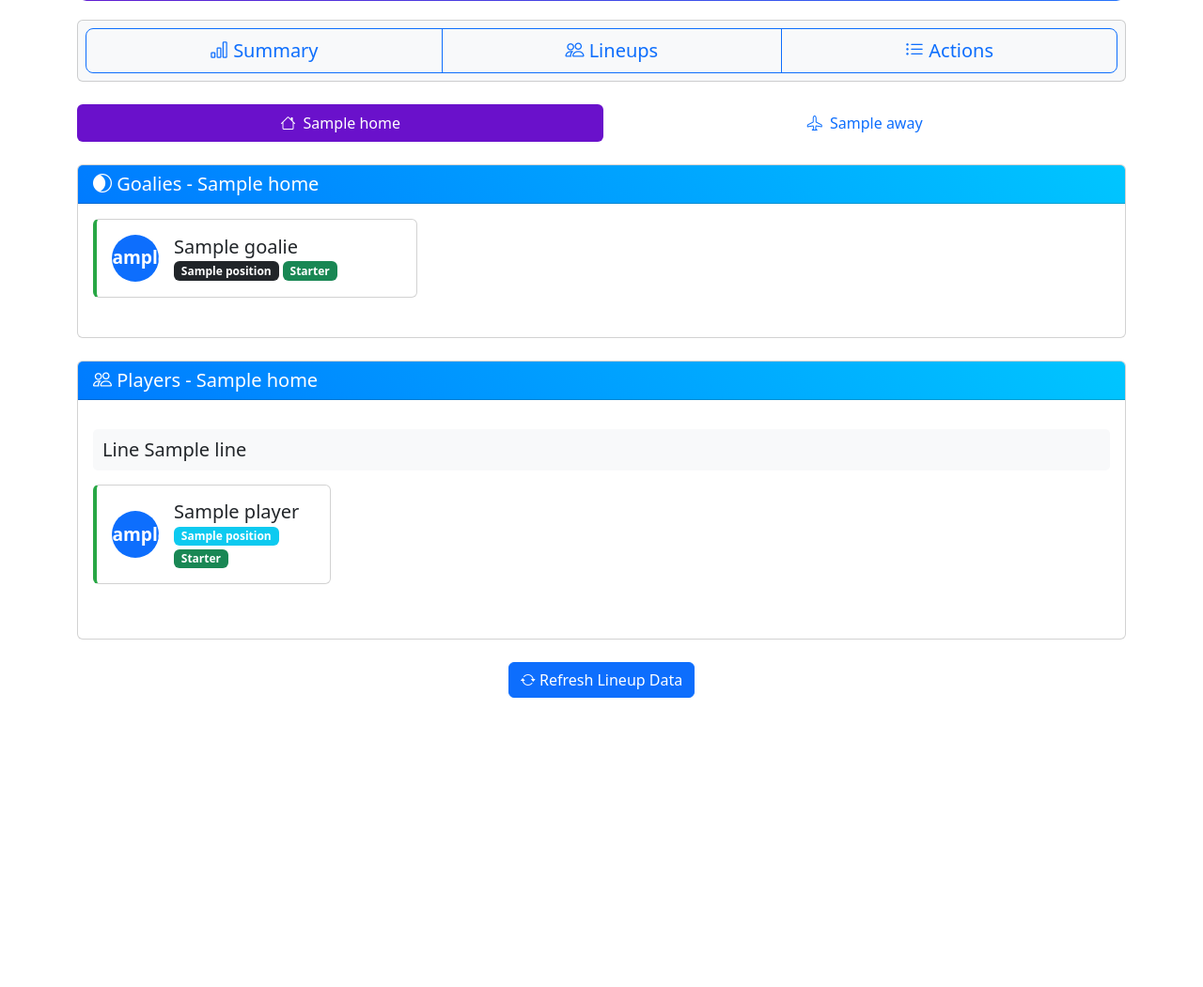
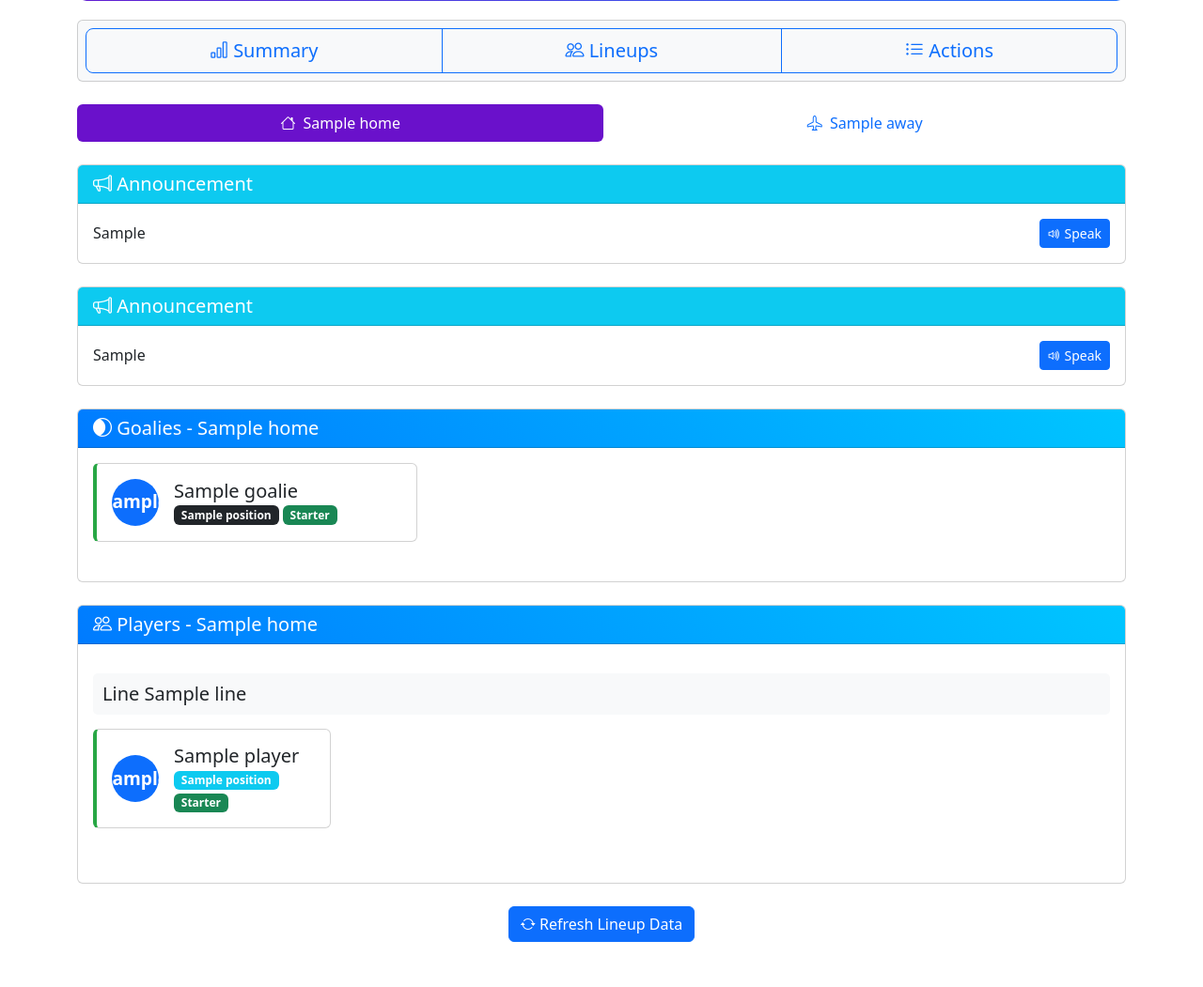
Before and after one commit to Shimmy/swehockey, a Flask app: template templates/lineups.html in a window 1280 px wide. Shown: the part 266-1317 px from the top of the page at 94% size. Before the commit the page ends 1009 px from the top, so only its background shows below. Run offline with Flask 3, Linux system fonts and the light colour scheme; the template is opened without the code that fills it: most values are stand-ins (such as "Sample title", 1, 10 or a date in 2020).

Commit message:
Welcome and lineup announce

```diff
--- a/app.py
+++ b/app.py
@@ -53,7 +53,9 @@ def lineups():
     if current_game is None:
         flash('No game loaded', 'warning')
         return redirect(url_for('index'))
-    return render_template('lineups.html', game=current_game)
+    lineups_announce = announcer.announce_lineups(current_game)
+    welcome_announce = announcer.announce_welcome(current_game)
+    return render_template('lineups.html', game=current_game, lineups_announce=lineups_announce, welcome_announce=welcome_announce)
 
 @app.route('/actions')
 def actions():
--- a/templates/lineups.html
+++ b/templates/lineups.html
@@ -36,6 +36,46 @@
         </ul>
     </div>
 </div>
+{% if welcome_announce %}
+<div class="row mb-4">
+    <div class="col-md-12">
+        <div class="card">
+            <div class="card-header bg-info text-white">
+                <h5 class="mb-0"><i class="bi bi-megaphone"></i> Announcement</h5>
+            </div>
+            <div class="card-body">
+                <div class="d-flex justify-content-between align-items-center">
+                    <p class="mb-0">{{ welcome_announce }}</p>
+                    <button class="btn btn-sm btn-primary speak-btn" data-text="{{ welcome_announce }}" data-event-id="welcome">
+                        <i class="bi bi-volume-up"></i> Speak
+                    </button>
+                </div>
+                <audio id="audio-welcome" controls style="display: none; width: 100%; margin-top: 10px;"></audio>
+            </div>
+        </div>
+    </div>
+</div>
+{% endif %}
+{% if lineups_announce %}
+<div class="row mb-4">
+    <div class="col-md-12">
+        <div class="card">
+            <div class="card-header bg-info text-white">
+                <h5 class="mb-0"><i class="bi bi-megaphone"></i> Announcement</h5>
+            </div>
+            <div class="card-body">
+                <div class="d-flex justify-content-between align-items-center">
+                    <p class="mb-0">{{ lineups_announce }}</p>
+                    <button class="btn btn-sm btn-primary speak-btn" data-text="{{ lineups_announce }}" data-event-id="lineups">
+                        <i class="bi bi-volume-up"></i> Speak
+                    </button>
+                </div>
+                <audio id="audio-lineups" controls style="display: none; width: 100%; margin-top: 10px;"></audio>
+            </div>
+        </div>
+    </div>
+</div>
+{% endif %}
 
 <div class="tab-content" id="lineupsTabContent">
     <!-- Home Team Lineup -->
@@ -233,3 +273,52 @@
     </a>
 </div>
 {% endblock %}
+{% block scripts %}
+
+<script>
+    document.addEventListener('DOMContentLoaded', function() {
+
+            // Speak button functionality
+        document.querySelectorAll('.speak-btn').forEach(button => {
+            button.addEventListener('click', function() {
+                const text = this.dataset.text;
+                const eventId = this.dataset.eventId;
+                const audioElement = document.getElementById(`audio-${eventId}`);
+
+                // Show loading state
+                this.disabled = true;
+                this.innerHTML = '<i class="bi bi-hourglass-split"></i> Loading...';
+
+                fetch('/tts', {
+                    method: 'POST',
+                    headers: {
+                        'Content-Type': 'application/x-www-form-urlencoded',
+                    },
+                    body: `text=${encodeURIComponent(text)}`
+                })
+                .then(response => {
+                    if (!response.ok) {
+                        throw new Error('Failed to generate audio');
+                    }
+                    return response.blob();
+                })
+                .then(blob => {
+                    const audioUrl = URL.createObjectURL(blob);
+                    audioElement.src = audioUrl;
+                    audioElement.style.display = 'block';
+                    audioElement.play();
+                })
+                .catch(error => {
+                    console.error('Error:', error);
+                    alert('Failed to generate audio: ' + error.message);
+                })
+                .finally(() => {
+                    // Reset button state
+                    this.disabled = false;
+                    this.innerHTML = '<i class="bi bi-volume-up"></i> Speak';
+                });
+            });
+        });
+    });
+    </script>
+{% endblock %}
--- a/templates/welcome.sv.j2
+++ b/templates/welcome.sv.j2
@@ -1 +1 @@
-Välkommen till {{ game.game.venue }} och match mellan {{ game.teams.home.name }} och {{ game.teams.away.name }} i {{ game.game.tournament.name }}
+Välkommen till {{ game.game.venue }} och match mellan {{ game.teams.home.name }} och {{ game.teams.away.name }} i {{ game.game.tournament.name }}!
```
Also changed, not shown: announcer.py (+7 -7 lines), templates/lineups.sv.j2 (+39 -54 lines).
